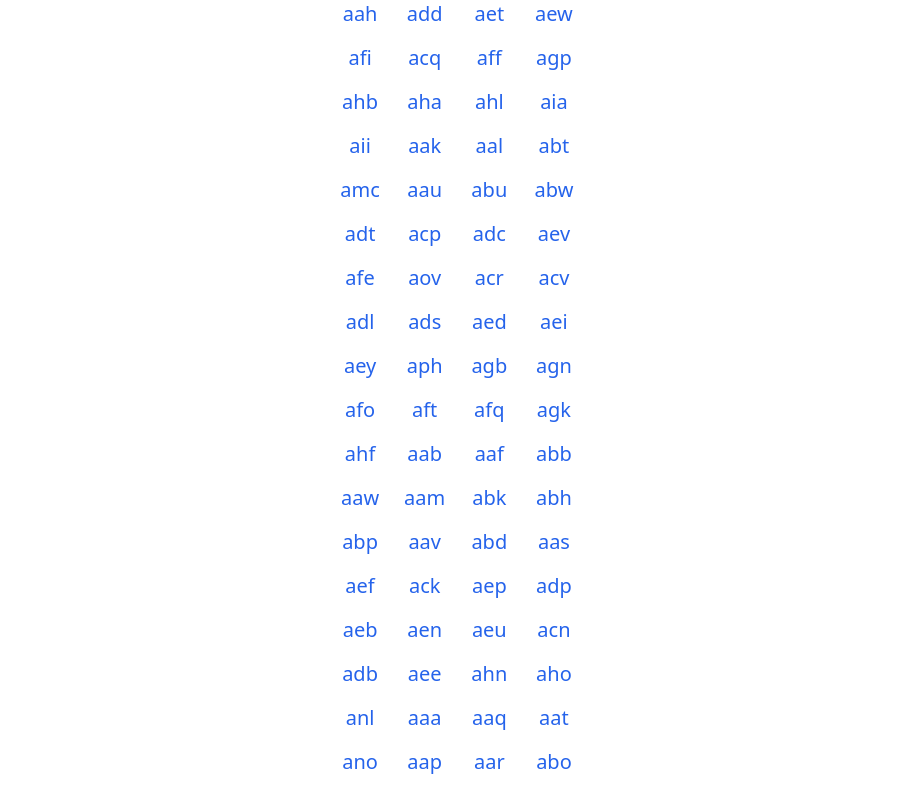
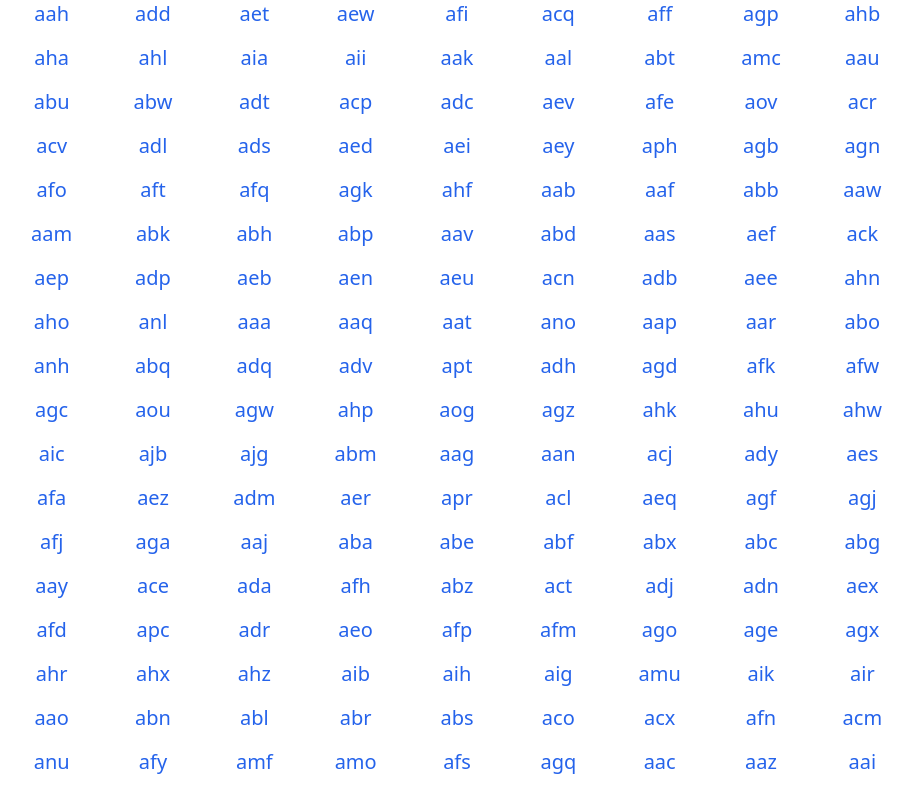
Before and after one commit to Nusab19/test, a plain HTML site: page index.html in a window 1280 px wide. Shown: the top 789 px of the page, without its empty margins (183-1096 px from the left). Drawn offline with nearby package versions, Linux system fonts and the light colour scheme.

Commit message:
Update index.html

```diff
--- a/index.html
+++ b/index.html
@@ -8,7 +8,8 @@
   <script src="https://cdn.tailwindcss.com"></script>
 </head>
 <body class="bg-white min-h-screen flex items-center justify-center">
-  <div class="grid grid-cols-4 gap-4 text-center text-blue-600 text-xl">
+  <div class="grid gap-4 w-full max-w-4xl text-center text-blue-600 text-xl"
+       style="grid-template-columns: repeat(auto-fit, minmax(80px, 1fr));">
   <a href="https://shohid24.pages.dev/aah" class="hover:underline">aah</a>
 <a href="https://shohid24.pages.dev/add" class="hover:underline">add</a>
 <a href="https://shohid24.pages.dev/aet" class="hover:underline">aet</a>
```
